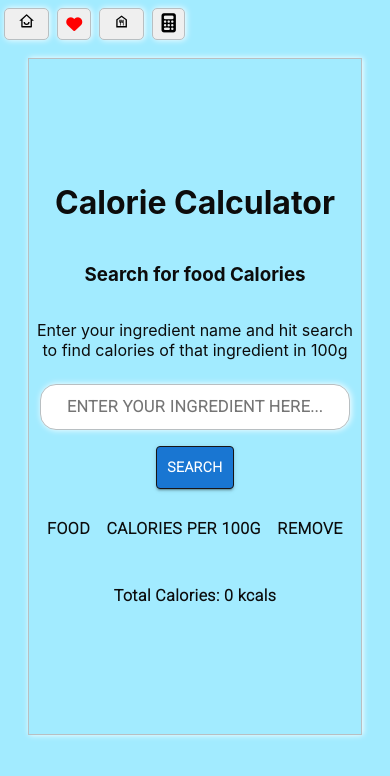
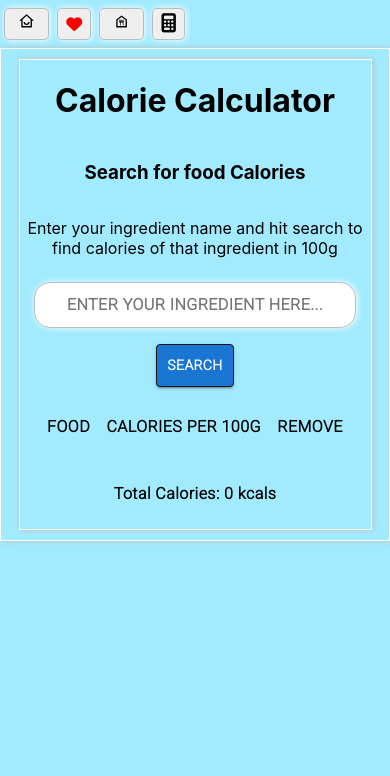
Before and after one commit to asaad227/asian-recipe, a React (Create React App) app: page /calories in a window 390 px wide. Shown: the top 776 px of the page. Built offline with nearby package versions, Linux system fonts and the light colour scheme; a web font is replaced by a local one.

Commit message:
update calories section div box

```diff
--- a/src/Components/Calories/index.css
+++ b/src/Components/Calories/index.css
@@ -13,7 +13,7 @@
 
 }
 
-.caloriesCounter h4{
+.flex-container h4{
     text-align: center;
     font-size: 1rem;
     font-weight: 800;
@@ -25,7 +25,7 @@
 
 
 
-.caloriesCounter input{
+.flex-container input{
     width: 37.5vw;
     cursor: pointer;
     margin: 0.5rem auto;
@@ -123,8 +123,8 @@ th{
     .caloriesCounter{
         width: 85vw;
     }
-    .caloriesCounter input{
-        width: 75vw;
+    .flex-container input{
+        width: 78vw;
     }
     .searchBtn{
         width: 20vw;
--- a/src/Components/Calories/index.js
+++ b/src/Components/Calories/index.js
@@ -53,9 +53,11 @@ export default function CaloreCounter() {
 
   return (
     <div>
+      <Nav/>
+    <div className='recipe-app'>
 
-   <Nav/>
-    <div className='caloriesCounter'>
+
+    <div className='flex-container'>
         <h1>Calorie Calculator</h1>
         <h3>Search for food Calories</h3>
         <p>Enter your ingredient name and hit search to find calories of that ingredient in 100g</p>
@@ -88,5 +90,6 @@ export default function CaloreCounter() {
 
             </div>
             </div>
+            </div>
   )
 }
```
